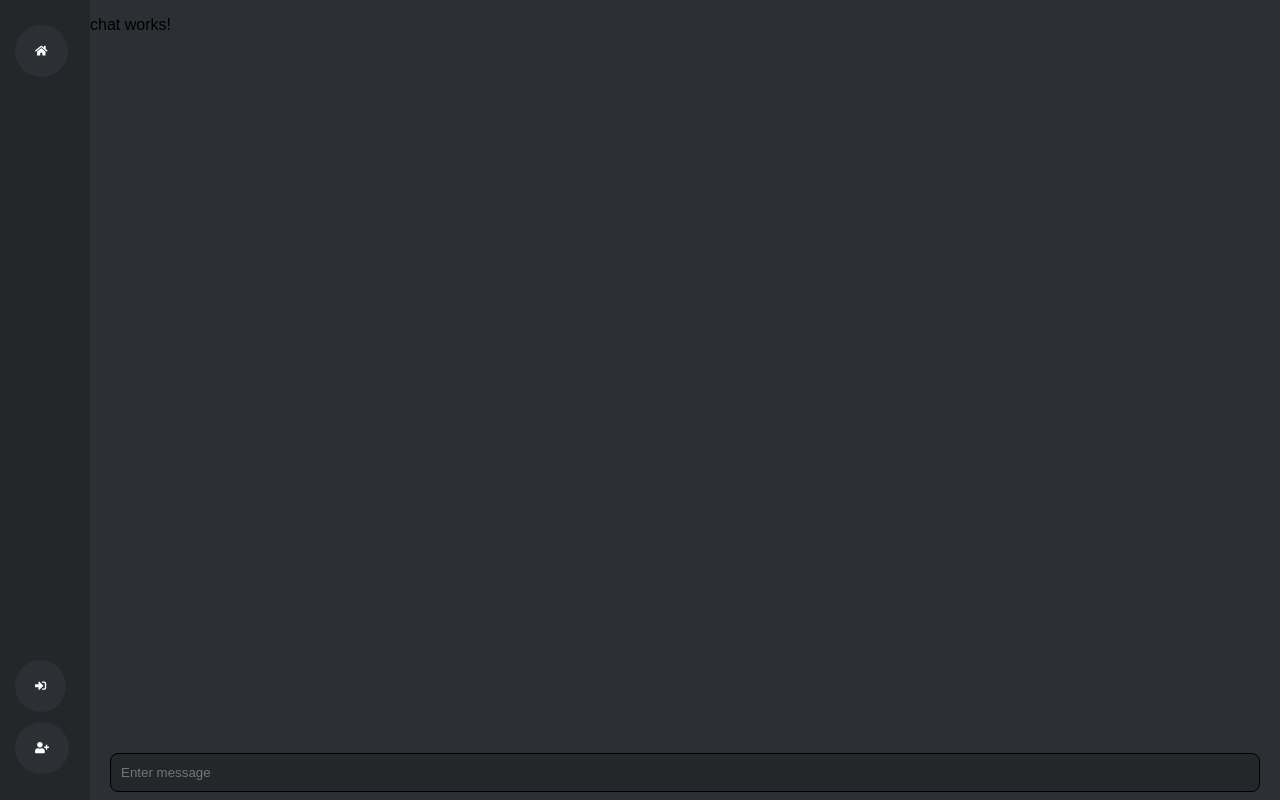
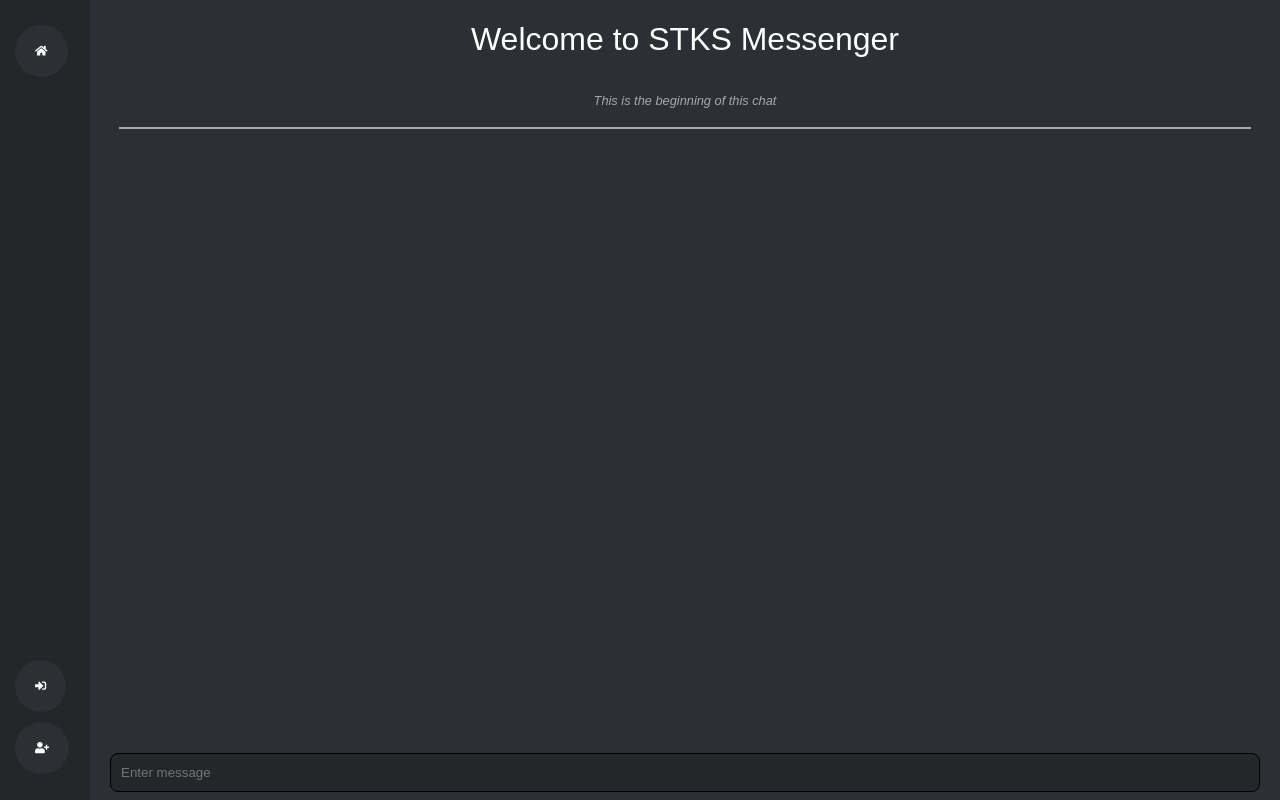
Before and after one commit to Zuxaw/AngularChatApp, an Angular app: page /chat in a window 1280 px wide. Built offline with nearby package versions, Linux system fonts and the light colour scheme; no server answers; the database is empty; a small style sheet from the web is missing.

Commit message:
chat feate implemented

```diff
--- a/src/app/chat/chat.component.html
+++ b/src/app/chat/chat.component.html
@@ -1,5 +1,10 @@
-<div class="container">
-  <p>chat works!</p>
+<div class="container" #scrollframe>
+  <div class="chat-header">
+    <h1>Welcome to STKS Messenger</h1>
+    <p>This is the beginning of this chat</p>
+    <hr>
+  </div>
+  <app-message></app-message>
   <form (ngSubmit)="handleSubmit($event)" class="msgInputArea" >
     <input placeholder="Enter message" name="msg" [(ngModel)]="msgArea"
     (keyup)="handleKeyUp($event)" />
--- a/src/app/chat/chat.component.scss
+++ b/src/app/chat/chat.component.scss
@@ -1,13 +1,45 @@
-.container
-{
+.container {
+  color: white;
   background-color: #2c2f33;
   position: relative;
   display: flex;
   flex-direction: column;
-  height: 100%;
+  min-height: 100%;
   margin-left: 90px;
 
-  .msgInputArea{
+  .chat-header {
+
+    display: flex;
+    flex-direction: column;
+    justify-content: center;
+    align-items: center;
+
+    p,hr {
+      color: darkgray;
+      font-style: italic;
+      font-weight: 100;
+      font-size: 0.8rem;
+    }
+
+    h1 {
+      font-weight: 100;
+    }
+
+    hr {
+      width: 95%;
+      border: groove darkgray;
+      border-width: thin;
+    }
+  }
+
+  app-message{
+    margin-bottom: 80px;
+    margin-left: 5px;
+  }
+
+
+
+  .msgInputArea {
     position: fixed;
     bottom: 1%;
     display: flex;
@@ -15,7 +47,7 @@
     left: 110px;
     right: 20px;
 
-    input{
+    input {
       width: 100%;
       background-color: #23272a;
       height: 35px;
--- a/src/app/chat/chat.component.ts
+++ b/src/app/chat/chat.component.ts
@@ -42,7 +42,7 @@ export class ChatComponent implements OnInit, OnDestroy {
 
   initMessage(){
     if(this.user.displayName){
-      this.msg.createdAt = Date.now();
+      this.msg.createdAt = (new Date).toString();
       this.msg.displayName = this.user.displayName;
       this.msg.email = this.user.email;
       this.msg.photoURL = this.user.photoURL;
@@ -67,6 +67,8 @@ export class ChatComponent implements OnInit, OnDestroy {
      }
   }
 
+
+
   ngOnDestroy(){
     this.userSubscription.unsubscribe();
   }
--- a/src/app/chat/message.model.ts
+++ b/src/app/chat/message.model.ts
@@ -1,5 +1,5 @@
 export interface Message{
-    createdAt?: number,
+    createdAt?: string,
     displayName: string,
     photoURL?: string,
     text: string,
--- a/src/app/chat/message.service.ts
+++ b/src/app/chat/message.service.ts
@@ -24,7 +24,7 @@ export class MessageService {
   getMessage(){
     firebase.database().ref('/message')
       .on('value', (data) => {
-        this.messages = data.val() ? data.val(): [];
+        this.messages = data.val() ? Object.values(data.val()): [];
         this.emitMessage();
       });
   }
--- a/src/app/chat/message/message.component.html
+++ b/src/app/chat/message/message.component.html
@@ -1 +1,10 @@
-<p>message works!</p>
+<div *ngFor="let message of messages" class="message-box">
+    <img [src]="message.photoURL" class="profile-picture">
+    <div class="content-box">
+        <div class="information">
+            <p class="username">{{message.displayName}}</p>
+            <p class="date">{{message.createdAt | date: 'short'}}</p>
+        </div>
+        <p class="text">{{message.text}}</p>
+    </div>
+</div>
--- a/src/app/chat/message/message.component.scss
+++ b/src/app/chat/message/message.component.scss
@@ -0,0 +1,43 @@
+.message-box{
+    display: flex;
+    align-items: center;
+    padding: 10px;
+    .profile-picture {
+        height: 50px;
+        width: 50px;
+        border-radius: 50%;
+        object-fit: cover;
+      }
+
+    .content-box{
+        width: 95%;
+        margin-left: 20px;
+        .information{
+            height: 20px;
+            display: flex;
+            p {
+                margin-right: 10px;
+            }
+            .username{
+                color: deeppink;
+                font-size: 2 rem;
+                font-weight: 500;
+            }
+            .date{
+                font-size: 0.6 rem;
+                font-style: italic;
+                color: darkgray;
+            }
+        }
+    }
+    .text{
+        margin-top: 20px;
+        font-size: 0.8rem;
+        font-weight: 50;
+    }
+}
+
+
+.message-box:hover{
+    background-color: #23272a;
+}
--- a/src/app/chat/message/message.component.ts
+++ b/src/app/chat/message/message.component.ts
@@ -1,15 +1,39 @@
-import { Component, OnInit } from '@angular/core';
+import { Component, OnDestroy, OnInit } from '@angular/core';
+import { Subscription } from 'rxjs';
+import { Message } from '../message.model';
+import { MessageService } from '../message.service';
 
 @Component({
   selector: 'app-message',
   templateUrl: './message.component.html',
   styleUrls: ['./message.component.scss']
 })
-export class MessageComponent implements OnInit {
+export class MessageComponent implements OnInit, OnDestroy {
 
-  constructor() { }
+  messages: Message[];
+  messageSubscription: Subscription;
+
+  constructor(private messageService: MessageService) {
+  }
 
   ngOnInit(): void {
+    this.messageSubscription = this.messageService.messageSubject.subscribe(
+      (messages: Message[]) => {
+        this.messages = messages;
+      }
+    );
+    this.messageService.getMessage();
+    this.messageService.emitMessage();
+    console.log("hello worudo")
   }
 
+  ngOnDestroy(): void {
+      this.messageSubscription.unsubscribe();
+  }
+
+  onClick(){
+    console.log(this.messages[0].text);
+  }
+
+
 }
```
